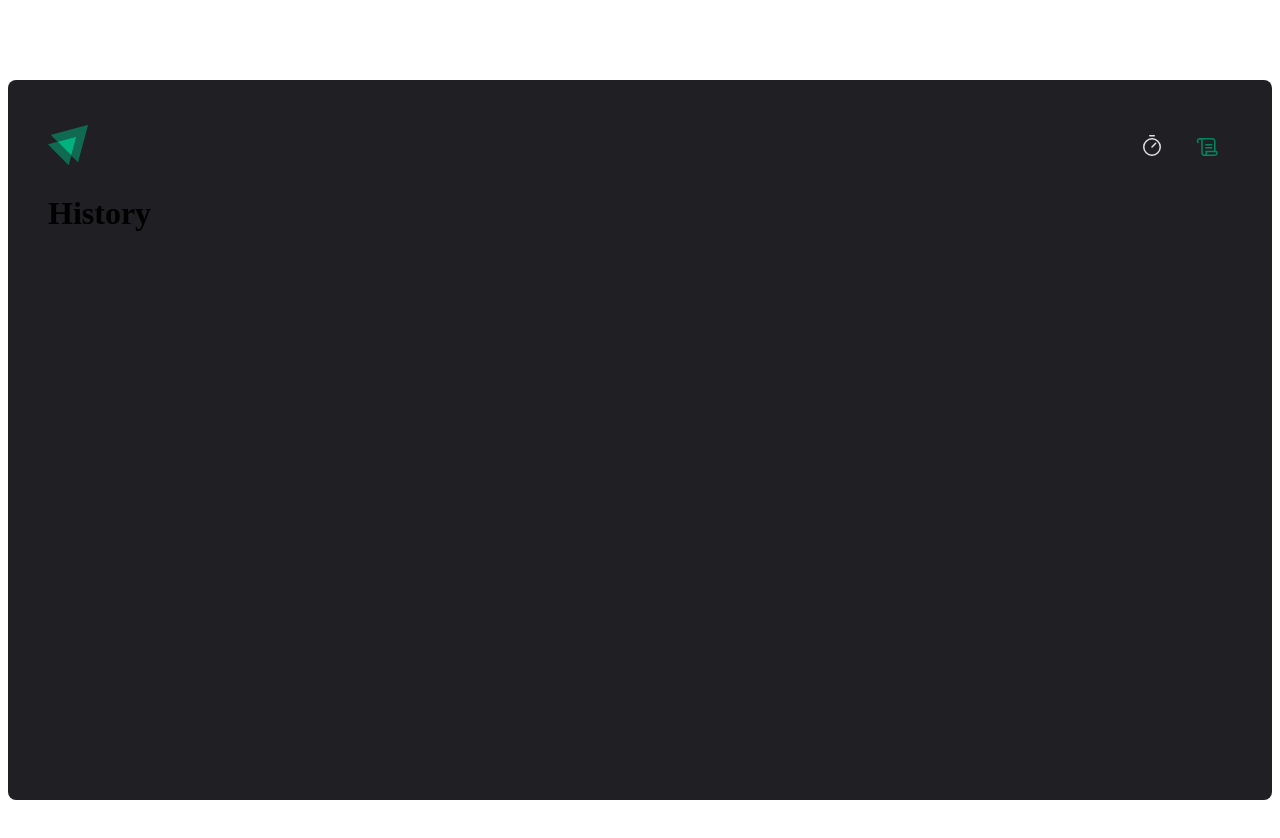
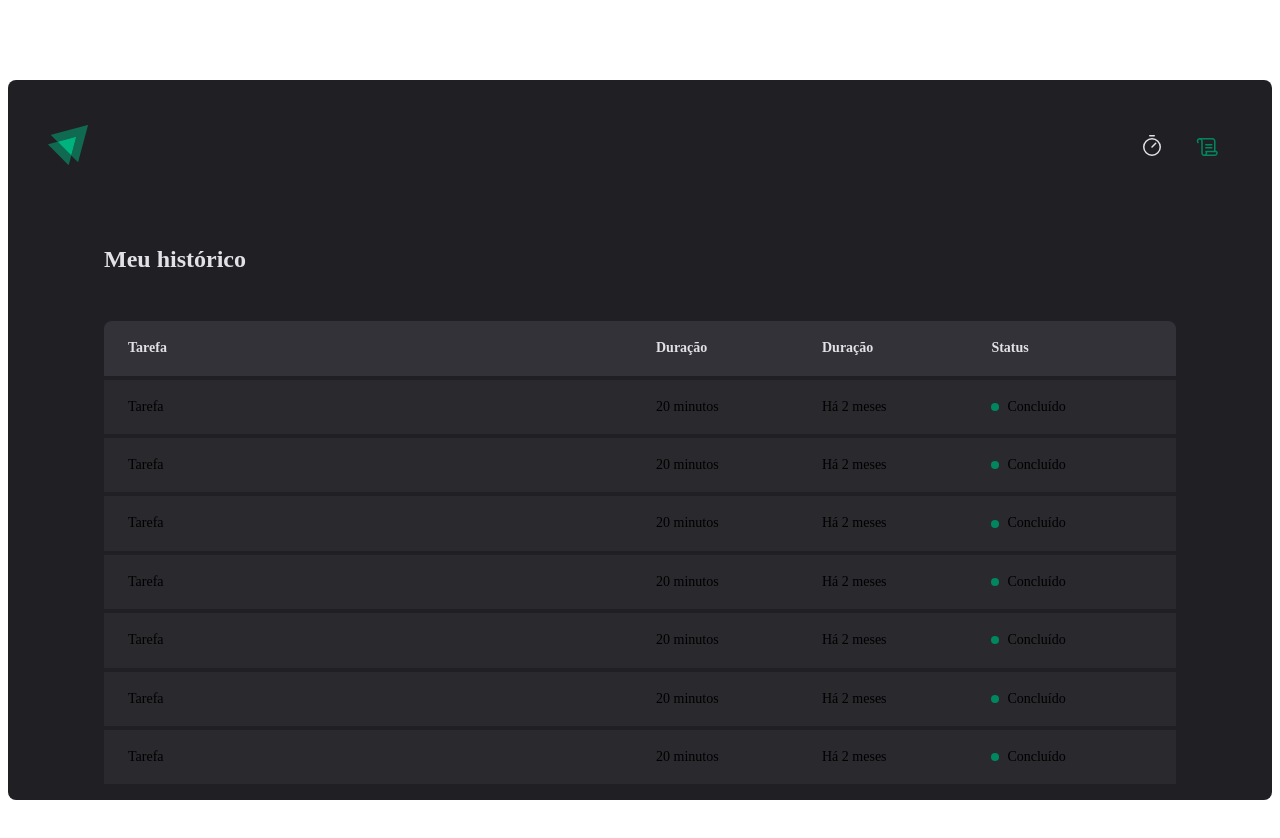
Before and after one commit to guirdy/ignite-timer, a React (Vite) app: page /history in a window 1280 px wide. Shown: the top 838 px of the page. Built offline with nearby package versions, Linux system fonts and the light colour scheme.

Commit message:
feat: history page

```diff
--- a/src/pages/History/index.tsx
+++ b/src/pages/History/index.tsx
@@ -1,7 +1,80 @@
+import { HistoryContainer, HistoryList, Status } from './styles'
+
 export function History() {
   return (
-    <div>
-      <h1>History</h1>
-    </div>
+    <HistoryContainer>
+      <h1>Meu histórico</h1>
+
+      <HistoryList>
+        <table>
+          <thead>
+            <tr>
+              <th>Tarefa</th>
+              <th>Duração</th>
+              <th>Duração</th>
+              <th>Status</th>
+            </tr>
+          </thead>
+          <tbody>
+            <tr>
+              <td>Tarefa</td>
+              <td>20 minutos</td>
+              <td>Há 2 meses</td>
+              <td>
+                <Status statusColor="green">Concluído</Status>
+              </td>
+            </tr>
+            <tr>
+              <td>Tarefa</td>
+              <td>20 minutos</td>
+              <td>Há 2 meses</td>
+              <td>
+                <Status statusColor="green">Concluído</Status>
+              </td>
+            </tr>
+            <tr>
+              <td>Tarefa</td>
+              <td>20 minutos</td>
+              <td>Há 2 meses</td>
+              <td>
+                <Status statusColor="green">Concluído</Status>
+              </td>
+            </tr>
+            <tr>
+              <td>Tarefa</td>
+              <td>20 minutos</td>
+              <td>Há 2 meses</td>
+              <td>
+                <Status statusColor="green">Concluído</Status>
+              </td>
+            </tr>
+            <tr>
+              <td>Tarefa</td>
+              <td>20 minutos</td>
+              <td>Há 2 meses</td>
+              <td>
+                <Status statusColor="green">Concluído</Status>
+              </td>
+            </tr>
+            <tr>
+              <td>Tarefa</td>
+              <td>20 minutos</td>
+              <td>Há 2 meses</td>
+              <td>
+                <Status statusColor="green">Concluído</Status>
+              </td>
+            </tr>
+            <tr>
+              <td>Tarefa</td>
+              <td>20 minutos</td>
+              <td>Há 2 meses</td>
+              <td>
+                <Status statusColor="green">Concluído</Status>
+              </td>
+            </tr>
+          </tbody>
+        </table>
+      </HistoryList>
+    </HistoryContainer>
   )
 }
--- /dev/null
+++ b/src/pages/History/styles.ts
@@ -0,0 +1,76 @@
+import styled from 'styled-components'
+
+export const HistoryContainer = styled.main`
+  flex: 1;
+  padding: 3.5rem;
+  display: flex;
+  flex-direction: column;
+  h1 {
+    font-size: 1.5rem;
+    color: ${(props) => props.theme['gray-100']};
+  }
+`
+
+export const HistoryList = styled.div`
+  flex: 1;
+  overflow: auto;
+  margin-top: 2rem;
+  table {
+    width: 100%;
+    border-collapse: collapse;
+    min-width: 600px;
+    th {
+      background-color: ${(props) => props.theme['gray-600']};
+      padding: 1rem;
+      text-align: left;
+      color: ${(props) => props.theme['gray-100']};
+      font-size: 0.875rem;
+      line-height: 1.6;
+      &:first-child {
+        border-top-left-radius: 8px;
+        padding-left: 1.5rem;
+      }
+      &:last-child {
+        border-top-right-radius: 8px;
+        padding-right: 1.5rem;
+      }
+    }
+    td {
+      background-color: ${(props) => props.theme['gray-700']};
+      border-top: 4px solid ${(props) => props.theme['gray-800']};
+      padding: 1rem;
+      font-size: 0.875rem;
+      line-height: 1.6;
+      &:first-child {
+        width: 50%;
+        padding-left: 1.5rem;
+      }
+      &:last-child {
+        padding-right: 1.5rem;
+      }
+    }
+  }
+`
+
+const STATUS_COLORS = {
+  yellow: 'yellow-500',
+  green: 'green-500',
+  red: 'red-500',
+} as const
+
+interface StatusProps {
+  statusColor: keyof typeof STATUS_COLORS
+}
+
+export const Status = styled.span<StatusProps>`
+  display: flex;
+  align-items: center;
+  gap: 0.5rem;
+  &::before {
+    content: '';
+    width: 0.5rem;
+    height: 0.5rem;
+    border-radius: 9999px;
+    background: ${(props) => props.theme[STATUS_COLORS[props.statusColor]]};
+  }
+`
```
